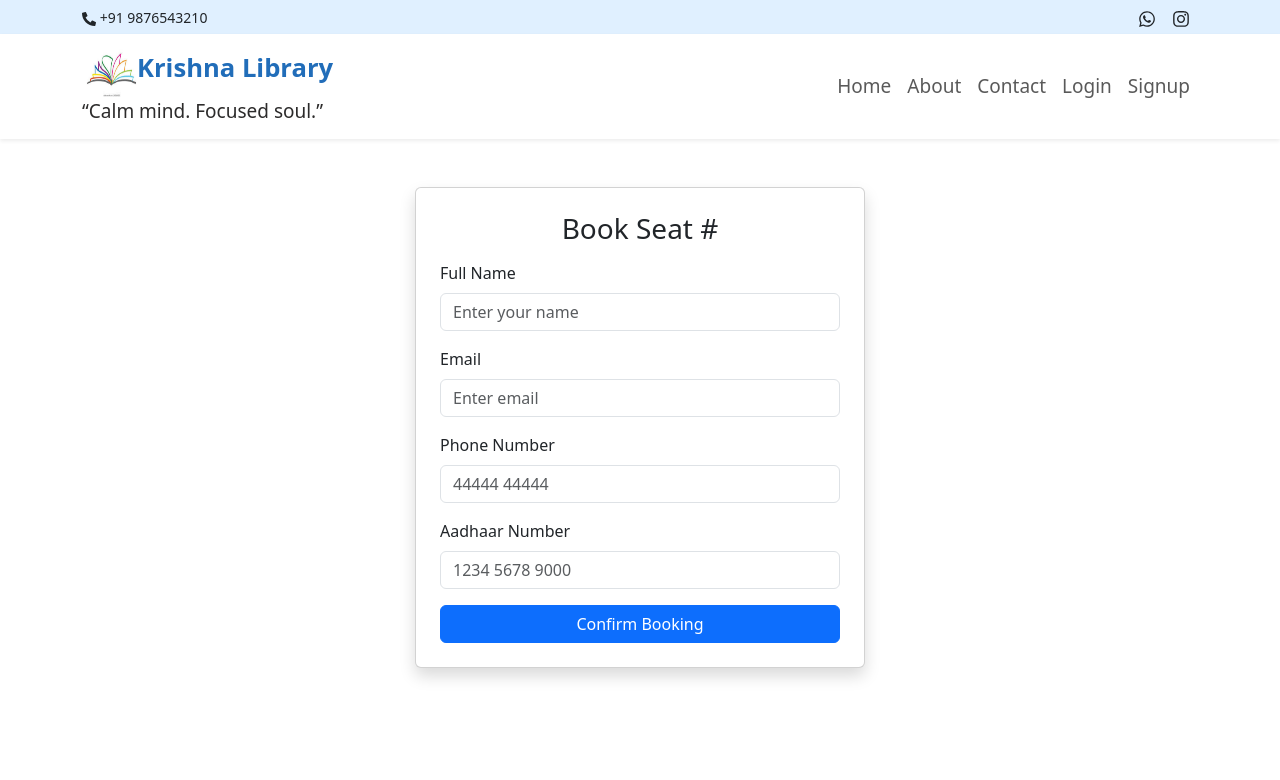
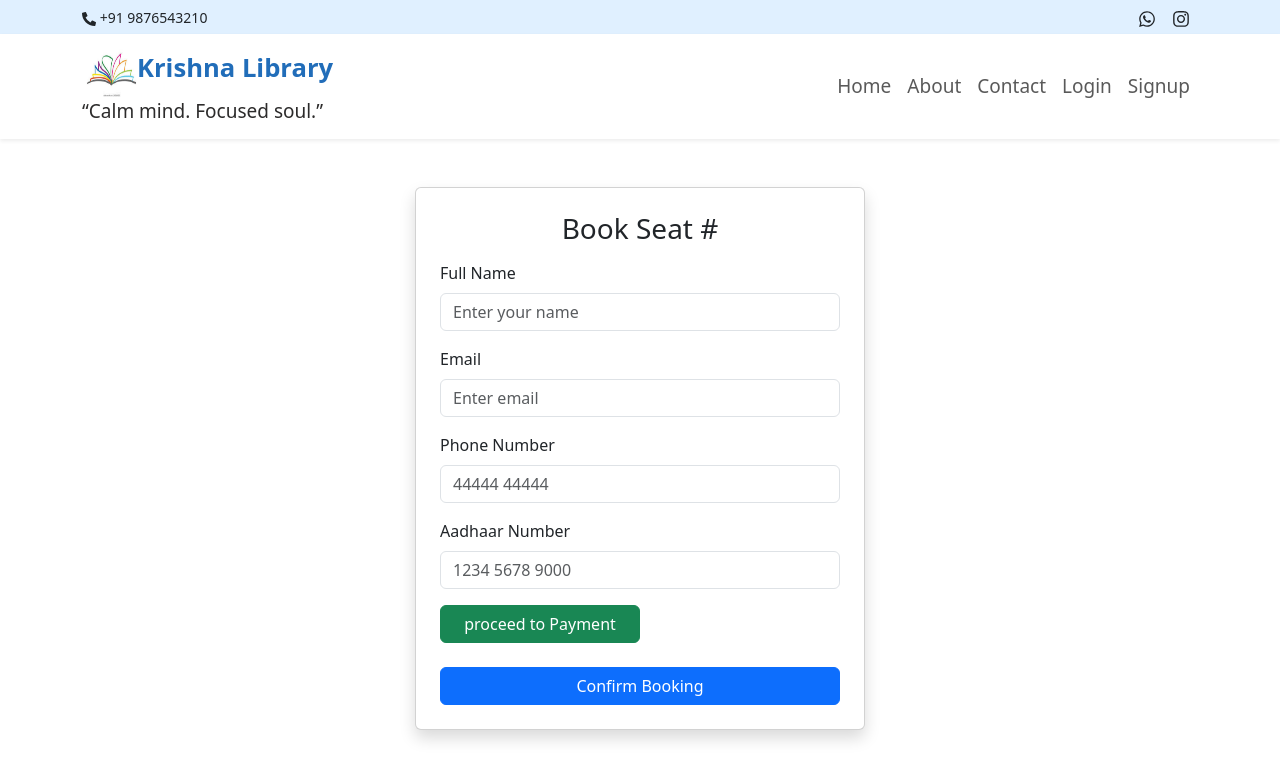
Before and after one commit to saloni875/library-project, a React app in the folder frontend/: page /book-seats/1 in a window 1280 px wide. Shown: the top 780 px of the page. Built offline with nearby package versions, Linux system fonts and the light colour scheme; no server answers; the HTML template or start-up script is replaced by a standard one.

Commit message:
set up payment button

```diff
--- a/frontend/src/pages/BookingForm.jsx
+++ b/frontend/src/pages/BookingForm.jsx
@@ -108,7 +108,10 @@
             />
           </div>
 
+          <button className="btn btn-success w-50">proceed to Payment</button>
+<br /><br />
           <button className="btn btn-primary w-100">Confirm Booking</button>
+
         </form>
       </div>
     </div>
```
